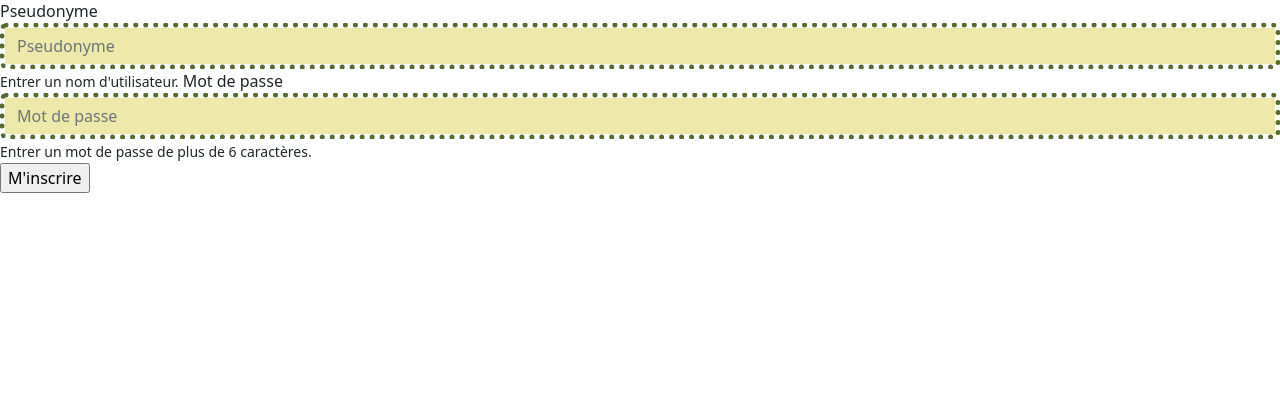
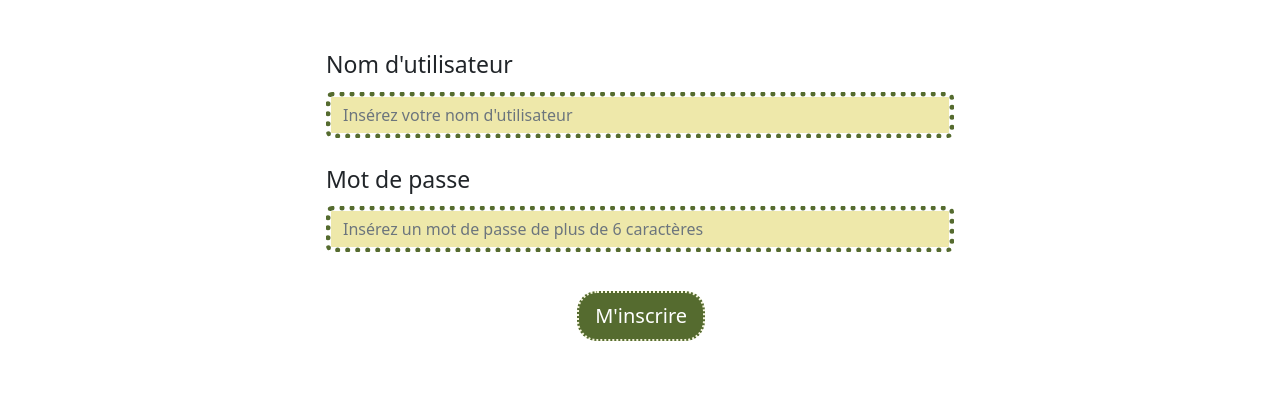
Before and after one commit to jnorindr/herbier-app, a Flask app: page /utilisateurs/creation in a window 1280 px wide. Shown: the part 386-800 px from the top of the page. Run offline with Flask 3, Linux system fonts and the light colour scheme; parts of the project's set-up code (start-up, migrations or seed data) failed here and were passed over; some libraries are stand-ins or nearby versions.

Commit message:
mise en forme formulaire

```diff
--- a/app/templates/pages/info_plante.html
+++ b/app/templates/pages/info_plante.html
@@ -59,6 +59,7 @@
         margin-right: 50px;
         margin-bottom: 10px;
     }
+
 </style>
 
 <div class="container-fluid">
--- a/app/templates/partials/formulaires/connexion.html
+++ b/app/templates/partials/formulaires/connexion.html
@@ -31,6 +31,7 @@
         background-color:palegoldenrod;
 
     }
+
 </style>
 
 <div class="row">
--- a/app/templates/partials/formulaires/creation_utilisateur.html
+++ b/app/templates/partials/formulaires/creation_utilisateur.html
@@ -4,20 +4,52 @@
 
 {% block body %}
 
-    <form action="{{url_for('creation_utilisateur')}}" method="post" name="creation_utilisateur">
-    {{ form.hidden_tag() }}
+<style>
+    .form-control:focus, .form-control:active, .form-password:focus {
+        box-shadow:none;
+        background-color: #e6ffff
+    }
 
-        <div>
-            <label for="pseudo">Pseudonyme</label>
-            {{ form.pseudo(class_="form-control", placeholder_="Pseudonyme") }}
-            <small id="pseudo">Entrer un nom d'utilisateur.</small>
-            <label for="password">Mot de passe</label>
-            {{ form.password(class_="form-control", placeholder_="Mot de passe") }}
-            <small id="password">Entrer un mot de passe de plus de 6 caractères.</small>
+    .pseudo {
+        font-size: 23px;
+        margin-bottom: 10px;
+    }
+
+    .mdp {
+        font-size: 23px;
+        margin-bottom: 10px;
+    }
+
+    .singin {
+        margin-left: 40%;
+        margin-top:15px;
+        display: inline-block;
+    }
+
+    .form-control {
+        border: 5px dotted darkolivegreen ;
+        background-color:palegoldenrod;
+
+    }
+    </style>
+
+
+    <div class="row">
+        <div class="col-6 offset-3">
+            <form action="{{url_for('creation_utilisateur')}}" method="post" name="creation_utilisateur">
+                {{ form.hidden_tag() }}
+                <br>
+                <label for="pseudo"><br><p class="pseudo">Nom d'utilisateur</p></label>
+                {{ form.pseudo(class_="form-control", placeholder_="Insérez votre nom d'utilisateur") }}
+                <label for="password"><br><p class="mdp">Mot de passe</p></label>
+                {{ form.password(class_="form-control", placeholder_="Insérez un mot de passe de plus de 6 caractères") }}
+                <br>
+                <input type="submit" class="btn btn-success btn-lg singin" value="M'inscrire">
+                <br>
+                <br>
+            </form>
         </div>
-        <p>
-            <input type="submit" value="M'inscrire">
-        </p>
-    </form>
+    </div>
+
 
 {% endblock %}
```
Also changed, not shown: app/templates/partials/formulaires/insertion_plante.html (+65 -24 lines), app/templates/partials/formulaires/insertion_poeme.html (+60 -20 lines), 3A%2F12148%2Fbtv1b8451620k/f115.jpg (added), 3A%2F12148%2Fbtv1b8451620k/f127.jpg (added), 3A%2F12148%2Fbtv1b8451620k/f19.jpg (added), 3A%2F12148%2Fbtv1b8451620k/f27.jpg (added), 3A%2F12148%2Fbtv1b8451620k/f39.jpg (added).
